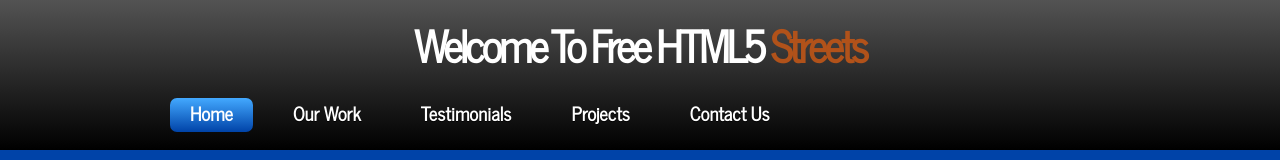
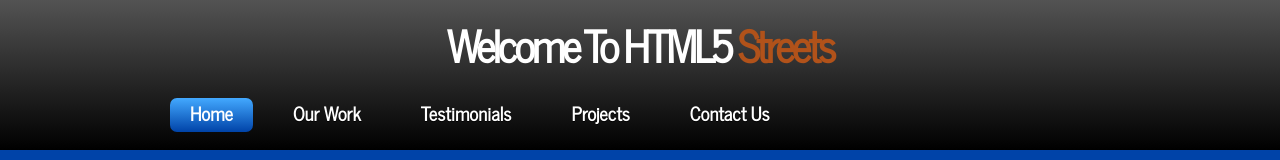
Before and after one commit to discoverycc/non-loquacious-tribble, a plain HTML site: page index.html in a window 1280 px wide. Shown: the top 160 px of the page. Drawn offline with Linux system fonts and the light colour scheme.

Commit message:
Removed 'Free' from title

```diff
--- a/index.html
+++ b/index.html
@@ -2,7 +2,7 @@
 <html>
 
 <head>
-  <title>Free HTML5 Templates</title>
+  <title>HTML5 Templates</title>
   <meta name="description" content="website description" />
   <meta name="keywords" content="website keywords, website keywords" />
   <meta http-equiv="content-type" content="text/html; charset=windows-1252" />
@@ -17,7 +17,7 @@
     <header>
 	  <div id="strapline">
 	    <div id="welcome_slogan">
-	      <h3>Welcome To Free HTML5 <span>Streets</span></h3>
+	      <h3>Welcome To HTML5 <span>Streets</span></h3>
 	    </div><!--close welcome_slogan-->
       </div><!--close strapline-->
 	  <nav>
```
